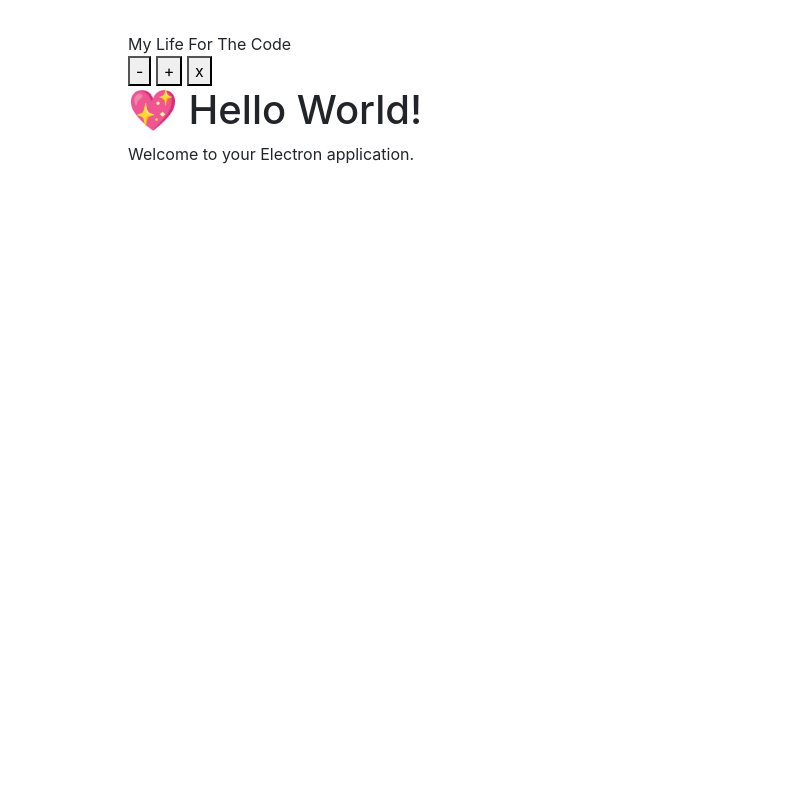
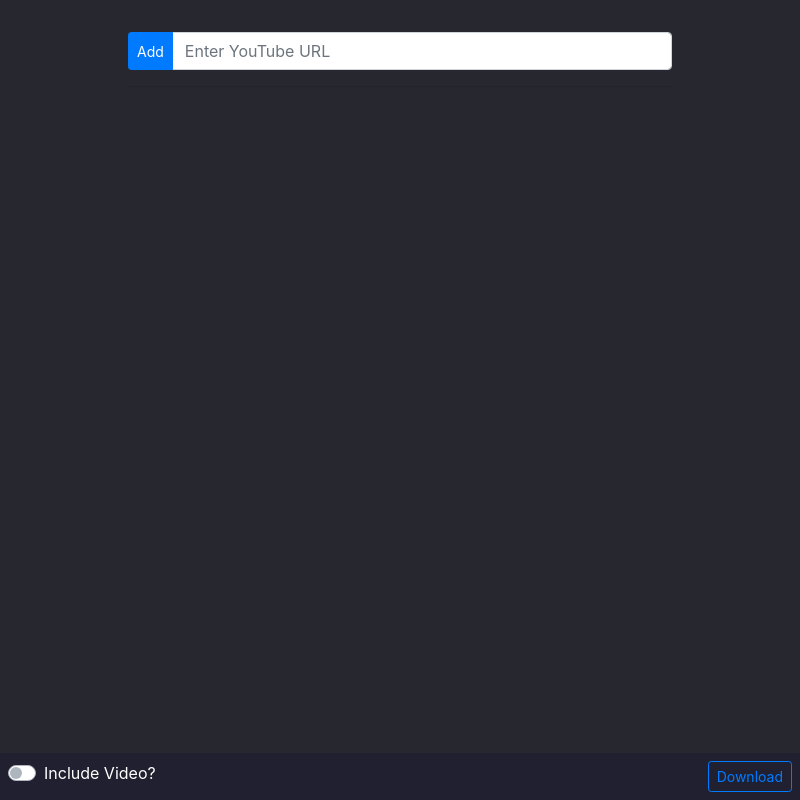
Before and after one commit to ecpcTech/youtube-downloader, an Electron app: page src/index.html in a window 800 px wide. Drawn offline with nearby package versions, Linux system fonts and the light colour scheme; no server answers.

Commit message:
added some basic frontend

```diff
--- a/src/index.css
+++ b/src/index.css
@@ -3,4 +3,19 @@ body {
   margin: auto;
   max-width: 38rem;
   padding: 2rem;
+  background: #272730;
+  color: white;
 }
+
+#footer-btns{
+  padding-top: 8px;
+  padding-right: 8px;
+  padding-bottom: 8px;
+  position: fixed;
+  align-items: flex-end;
+  bottom: 0;
+  left: 0;
+  width: 100%;
+  height: 47px;
+  background-color: #202030;
+}
--- a/src/index.html
+++ b/src/index.html
@@ -3,26 +3,33 @@
   <head>
     <meta charset="UTF-8">
     <!-- Bootstrap CSS -->
-    <link rel="stylesheet" href="https://maxcdn.bootstrapcdn.com/bootstrap/4.0.0/css/bootstrap.min.css" integrity="sha384-Gn5384xqQ1aoWXA+058RXPxPg6fy4IWvTNh0E263XmFcJlSAwiGgFAW/dAiS6JXm" crossorigin="anonymous">
+    <link rel="stylesheet" href="https://maxcdn.bootstrapcdn.com/bootstrap/4.3.0/css/bootstrap.min.css" crossorigin="anonymous">
 
     <title>YouTube Downloader</title>
     <link rel="stylesheet" href="index.css">
   </head>
   <body>
-     <div id="title-bar">
-      <div id="title">My Life For The Code</div>
-      <div id="title-bar-btns">
-          <button id="min-btn">-</button>
-          <button id="max-btn">+</button>
-          <button id="close-btn">x</button>
+    <form onSubmit="getMetadata()">
+      <div class="input-group mb-3">
+        <div class="input-group-prepend">
+          <button type="button" class="btn btn-primary btn-sm input-group-button" id="add-btn">Add</button>
+        </div>
+        <input type="url" class="form-control" placeholder="Enter YouTube URL" aria-label="Url" aria-describedby="basic-addon1" id="url">
+
       </div>
-    </div>
-    <h1>💖 Hello World!</h1>
-    <p>Welcome to your Electron application.</p>
-
+    </form>
+    <hr/>
     <ul class="list-unstyled" id="media-list">
       <!-- This is where we will append media objects -->
     </ul>
+
+    <div id="footer-btns">
+      <div class="custom-control custom-switch float-left" style="margin-left: 8px">
+        <input type="checkbox" class="custom-control-input" id="includeVideo" name="includeVideo">
+        <label class="custom-control-label" for="includeVideo">Include Video?</label>
+      </div>
+      <button id="download-btn" class="btn btn-outline-primary btn-sm float-right"> Download </button>
+    </div>
 
     <script src="./renderer.js" />
     <!-- Optional JavaScript -->
```
